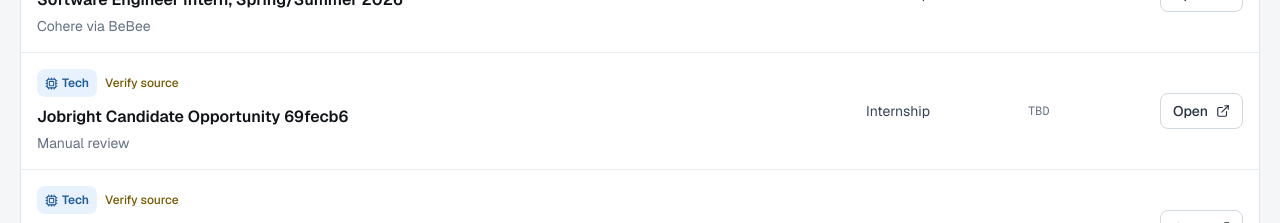
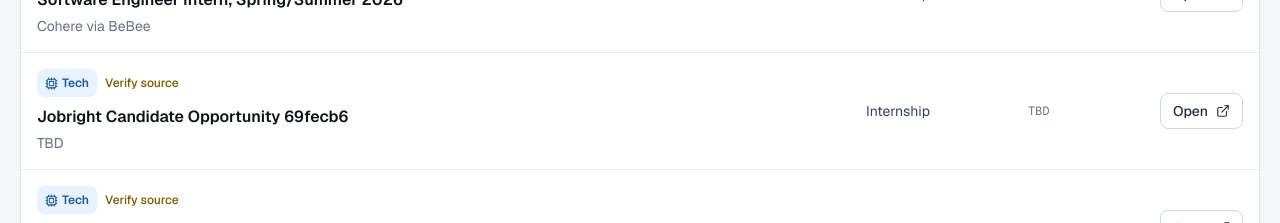
Before and after one commit to jiexiY/Career-deck, a Next.js app: page / in a window 1280 px wide. Shown: the part 5040-5263 px from the top of the page. Built offline with nearby package versions, Linux system fonts and the light colour scheme; no server answers.

Commit message:
Clean public deck labels

```diff
--- a/src/app/page.tsx
+++ b/src/app/page.tsx
@@ -29,6 +29,8 @@ function scrubText(value: string) {
 function scrubOpportunity(opportunity: Opportunity): Opportunity {
   return {
     ...opportunity,
+    title: scrubText(opportunity.title),
+    organization: scrubText(opportunity.organization),
     location: scrubText(opportunity.location),
     deadline: scrubText(opportunity.deadline),
     compensation: scrubText(opportunity.compensation),
```
